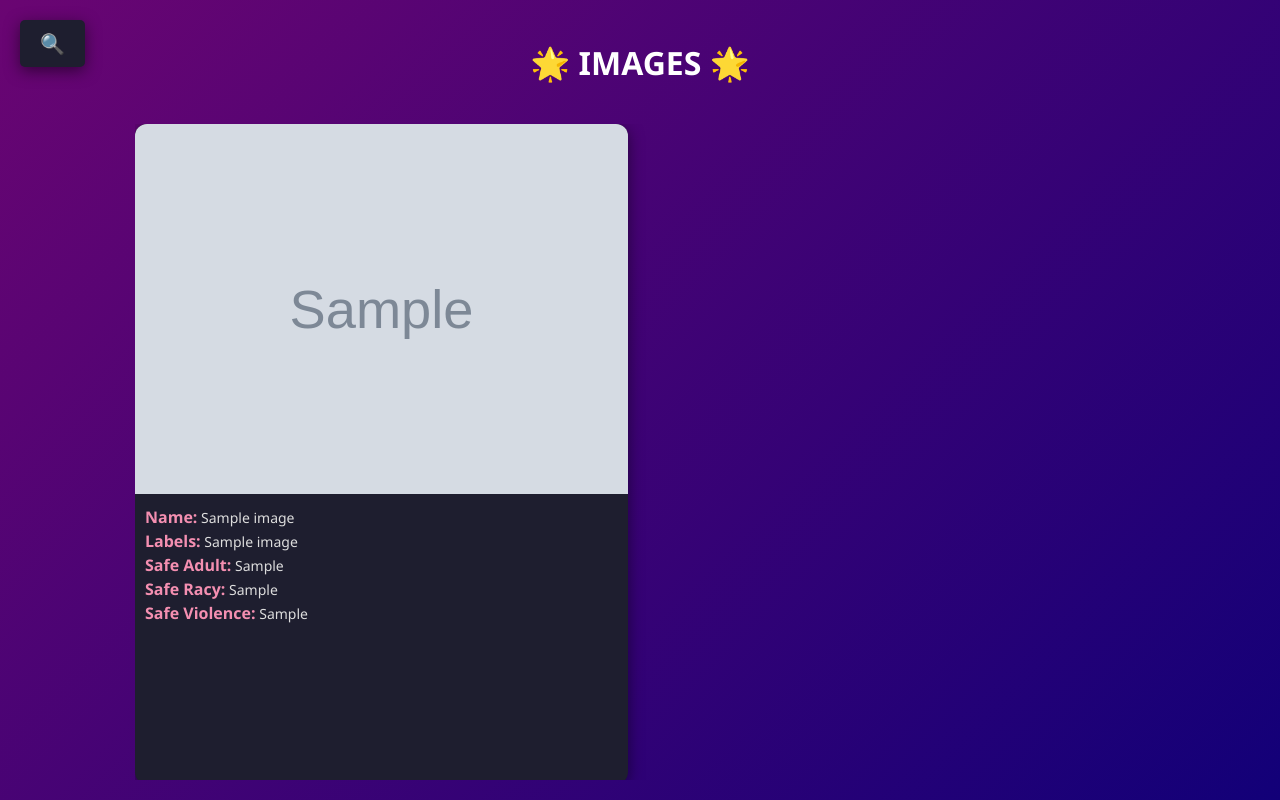
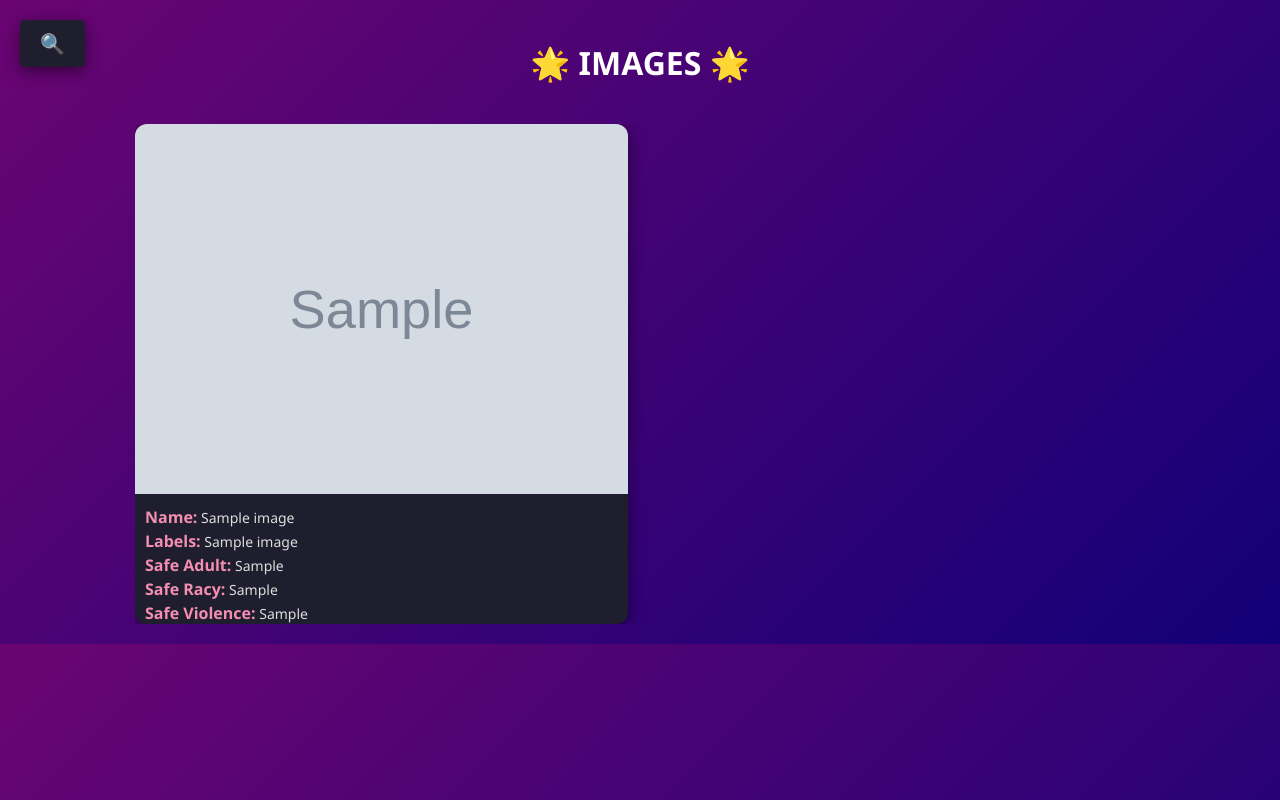
Before and after one commit to LauraC360/ImageSearch_WebApp, a Flask app: template templates/images.html in a window 1280 px wide. Run offline with Flask 3, Linux system fonts and the light colour scheme; the template is opened without the code that fills it: most values are stand-ins (such as "Sample title", 1, 10 or a date in 2020); grey boxes marked "Sample" are stand-in pictures.

Commit message:
rollback

```diff
--- a/templates/images.html
+++ b/templates/images.html
@@ -5,6 +5,13 @@
     <meta name="viewport" content="width=device-width, initial-scale=1.0">
     <title>Images</title>
     <style>
+        body {
+            font-family: 'Segoe UI', Tahoma, Geneva, Verdana, sans-serif;
+            background: linear-gradient(135deg, #8e2de2 0%, #4a00e0 100%);
+            margin: 0;
+            padding: 20px;
+            color: #fff;
+        }
         h1 {
             color: #ffffff;
             text-align: center;
@@ -37,7 +44,7 @@
             display: grid;
             grid-template-columns: repeat(2, 1fr);
             gap: 15px;
-            max-height: 82vh;
+            max-height: 80vh;
             overflow-y: auto;
             padding-right: 10px;
             max-width: 1000px;
@@ -48,7 +55,7 @@
             border-radius: 12px;
             box-shadow: 0 4px 15px rgba(0,0,0,0.5);
             overflow: hidden;
-            height: 660px;
+            height: 500px;
             display: flex;
             flex-direction: column;
         }
@@ -87,6 +94,7 @@
     <div class="gallery">
         {% for image in images %}
         <div class="card">
+            <!--<img src="{{ url_for('static', filename='image.jpg') }}" alt="My local image">-->
             <img src="{{ image.url }}" alt="{{ image.name }}">
             <div class="card-content">
                 <p><strong>Name:</strong> {{ image.name }}</p>
```
Also changed, not shown: templates/search_results.html (+10 -2 lines).
